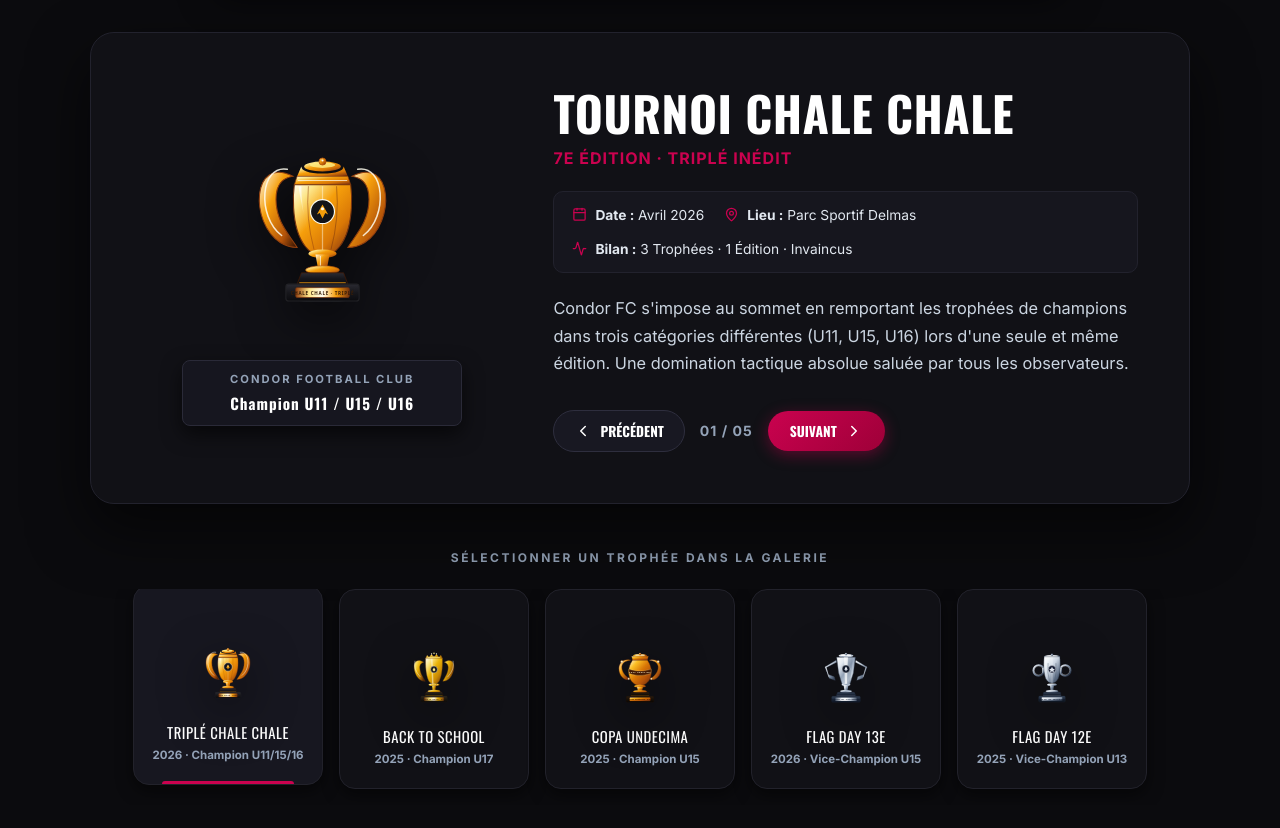
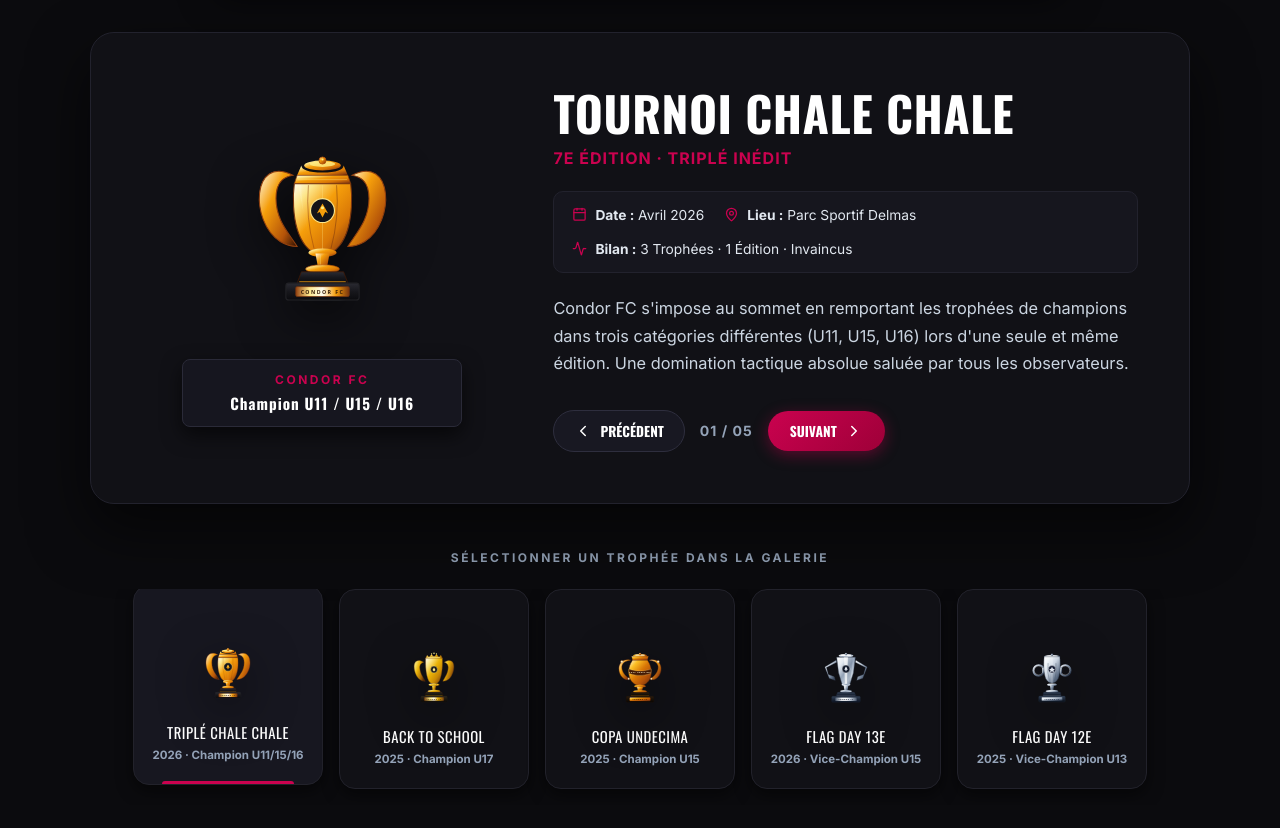
Before and after one commit to codgeni/condor-fc, a Next.js app: page / in a window 1280 px wide. Shown: the part 3140-3968 px from the top of the page. Built offline with nearby package versions, Linux system fonts and the light colour scheme; no server answers; the database is empty.

Commit message:
fix(trophies): remove out-of-bounds white lines on gold trophies and update trophy base plate text to CONDOR FC

```diff
--- a/src/app/page.tsx
+++ b/src/app/page.tsx
@@ -563,8 +563,8 @@ export default function Home() {
                           zIndex: 1
                         }}
                       >
-                        <div style={{ fontSize: '0.7rem', letterSpacing: '2px', color: '#94a3b8', fontWeight: 'bold', textTransform: 'uppercase' }}>
-                          CONDOR FOOTBALL CLUB
+                        <div style={{ fontSize: '0.75rem', letterSpacing: '2.5px', color: 'var(--clr-primary)', fontWeight: 'bold', textTransform: 'uppercase' }}>
+                          CONDOR FC
                         </div>
                         <div style={{ fontSize: '0.95rem', color: '#ffffff', fontWeight: 'bold', fontFamily: 'var(--font-heading)', letterSpacing: '1px', marginTop: '2px' }}>
                           {currentTrophy.rank}
--- a/src/components/Trophies.tsx
+++ b/src/components/Trophies.tsx
@@ -81,9 +81,9 @@ export function ChaleChaleTripleCup({ size = 120, className = '', glow = false,
           </linearGradient>
 
           <linearGradient id={`specular-${uniqueId}`} x1="0%" y1="0%" x2="0%" y2="100%">
-            <stop offset="0%" stopColor="#FFFFFF" stopOpacity="0.75" />
-            <stop offset="60%" stopColor="#FFFFFF" stopOpacity="0.05" />
-            <stop offset="100%" stopColor="#FFFFFF" stopOpacity="0" />
+            <stop offset="0%" stopColor="#FFFBEB" stopOpacity="0.25" />
+            <stop offset="60%" stopColor="#FFFBEB" stopOpacity="0.05" />
+            <stop offset="100%" stopColor="#FFFBEB" stopOpacity="0" />
           </linearGradient>
         </defs>
 
@@ -95,13 +95,6 @@ export function ChaleChaleTripleCup({ size = 120, className = '', glow = false,
           stroke="#92400E"
           strokeWidth="1.5"
         />
-        <path
-          d="M 60 52 C 22 45 16 118 52 146"
-          stroke="#FFFDF0"
-          strokeWidth="2.2"
-          strokeLinecap="round"
-          opacity="0.85"
-        />
 
         {/* Poignée Droite */}
         <path
@@ -110,24 +103,17 @@ export function ChaleChaleTripleCup({ size = 120, className = '', glow = false,
           stroke="#92400E"
           strokeWidth="1.5"
         />
-        <path
-          d="M 160 52 C 198 45 204 118 168 146"
-          stroke="#FFFDF0"
-          strokeWidth="2.2"
-          strokeLinecap="round"
-          opacity="0.85"
-        />
 
         {/* 2. Couvercle Supérieur & Finial Noble */}
         <ellipse cx="110" cy="48" rx="26" ry="7" fill={`url(#goldMain-${uniqueId})`} />
         <ellipse cx="110" cy="46" rx="18" ry="4" fill="#FEF08A" opacity="0.8" />
         <circle cx="110" cy="41" r="5" fill={`url(#goldHandle-${uniqueId})`} stroke="#B45309" strokeWidth="1.2" />
-        <circle cx="110" cy="39.5" r="1.5" fill="#FFFDF0" />
+        <circle cx="110" cy="39.5" r="1.5" fill="#FEF08A" />
 
         {/* 3. Col & Lèvres Supérieures */}
         <path d="M 80 48 C 80 54 90 58 110 58 C 130 58 140 54 140 48 L 146 62 L 74 62 Z" fill={`url(#goldMain-${uniqueId})`} />
         <path d="M 74 62 L 146 62 L 150 74 L 70 74 Z" fill={`url(#goldMain-${uniqueId})`} stroke="#92400E" strokeWidth="1" />
-        <line x1="75" y1="68" x2="145" y2="68" stroke="#FFFDF0" strokeWidth="1.5" opacity="0.7" />
+        <line x1="75" y1="68" x2="145" y2="68" stroke="#FDE68A" strokeWidth="1.2" opacity="0.4" />
 
         {/* 4. Corps Principal de la Coupe (Grand Vase Flûté) */}
         <path
@@ -140,12 +126,12 @@ export function ChaleChaleTripleCup({ size = 120, className = '', glow = false,
         {/* Rayures cannelées royales */}
         <path d="M 90 76 Q 86 122 98 166" stroke="#92400E" strokeWidth="1.2" opacity="0.6" fill="none" />
         <path d="M 130 76 Q 134 122 122 166" stroke="#78350F" strokeWidth="1.2" opacity="0.6" fill="none" />
-        <path d="M 110 76 L 110 168" stroke="#FFFDF0" strokeWidth="1.8" opacity="0.45" fill="none" />
+        <path d="M 110 76 L 110 168" stroke="#FDE68A" strokeWidth="1.2" opacity="0.35" fill="none" />
 
         {/* Médaillon Central Armoiries Condor FC */}
-        <circle cx="110" cy="112" r="17" fill="#141418" stroke="#FFFDF0" strokeWidth="1.6" />
+        <circle cx="110" cy="112" r="17" fill="#141418" stroke="#FDE68A" strokeWidth="1.6" />
         <path d="M 102 116 L 110 102 L 118 116 L 114 114 L 110 122 L 106 114 Z" fill="#F59E0B" />
-        <circle cx="110" cy="108" r="2.2" fill="#FFFDF0" />
+        <circle cx="110" cy="108" r="2.2" fill="#FEF08A" />
 
         {/* Spécularité miroir vertical */}
         <path d="M 76 76 C 76 76 82 120 94 152 C 90 152 80 110 80 76 Z" fill={`url(#specular-${uniqueId})`} />
@@ -153,7 +139,7 @@ export function ChaleChaleTripleCup({ size = 120, className = '', glow = false,
         {/* 5. Nœud & Tige Ciselée */}
         <ellipse cx="110" cy="172" rx="20" ry="6" fill={`url(#goldMain-${uniqueId})`} />
         <path d="M 100 173 L 120 173 L 116 195 L 104 195 Z" fill={`url(#goldHandle-${uniqueId})`} />
-        <line x1="107" y1="175" x2="107" y2="193" stroke="#FFFDF0" strokeWidth="1.5" opacity="0.75" />
+        <line x1="107" y1="175" x2="107" y2="193" stroke="#FDE68A" strokeWidth="1.2" opacity="0.45" />
         <ellipse cx="110" cy="195" rx="24" ry="6" fill={`url(#goldMain-${uniqueId})`} stroke="#B45309" strokeWidth="1" />
 
         {/* 6. Socle en Marbre Noir d'Obsidienne */}
@@ -163,8 +149,8 @@ export function ChaleChaleTripleCup({ size = 120, className = '', glow = false,
 
         {/* 7. Plaque Laiton Gravée */}
         <rect x="72" y="220" width="76" height="14" rx="2" fill={`url(#brassPlate-${uniqueId})`} stroke="#78350F" strokeWidth="1" />
-        <text x="110" y="230.5" textAnchor="middle" fontSize="6.5" fontWeight="900" fontFamily="system-ui, sans-serif" fill="#381E08" letterSpacing="1">
-          CHALE CHALE · TRIPLÉ
+        <text x="110" y="230" textAnchor="middle" fontSize="7.5" fontWeight="900" fontFamily="system-ui, sans-serif" fill="#381E08" letterSpacing="2">
+          CONDOR FC
         </text>
       </svg>
 
@@ -279,7 +265,6 @@ export function BackToSchoolNationalCup({ size = 120, className = '', glow = fal
           stroke="#713F12"
           strokeWidth="1.5"
         />
-        <path d="M 32 72 Q 24 104 54 136" stroke="#FFFDF0" strokeWidth="2" strokeLinecap="round" opacity="0.8" />
 
         {/* Aile Droite */}
         <path
@@ -288,7 +273,6 @@ export function BackToSchoolNationalCup({ size = 120, className = '', glow = fal
           stroke="#713F12"
           strokeWidth="1.5"
         />
-        <path d="M 188 72 Q 196 104 166 136" stroke="#FFFDF0" strokeWidth="2" strokeLinecap="round" opacity="0.8" />
 
         {/* 2. Couronne Royale Supérieure (Créneaux Festonnés) */}
         {/* Créneaux festonnés à 7 pointes nobles */}
@@ -298,9 +282,9 @@ export function BackToSchoolNationalCup({ size = 120, className = '', glow = fal
           stroke="#A16207"
           strokeWidth="1.2"
         />
-        <circle cx="100" cy="42" r="2.5" fill="#FFFDF0" />
+        <circle cx="100" cy="42" r="2.5" fill="#FEF08A" />
         <circle cx="110" cy="40" r="3" fill="#FEF08A" />
-        <circle cx="120" cy="42" r="2.5" fill="#FFFDF0" />
+        <circle cx="120" cy="42" r="2.5" fill="#FEF08A" />
 
         {/* Lèvre et Col Festonné */}
         <ellipse cx="110" cy="60" rx="34" ry="7" fill={`url(#btsGold-${uniqueId})`} stroke="#713F12" strokeWidth="1" />
@@ -314,20 +298,18 @@ export function BackToSchoolNationalCup({ size = 120, className = '', glow = fal
           strokeWidth="1.5"
         />
 
-        {/* Éclat spéculaire doré central */}
-        <path d="M 98 62 L 102 164 L 108 164 L 104 62 Z" fill="#FFFDF0" opacity="0.5" />
-        <circle cx="110" cy="106" r="14" fill="#1C1917" stroke="#FFFDF0" strokeWidth="1.5" />
+        <circle cx="110" cy="106" r="14" fill="#1C1917" stroke="#FEF08A" strokeWidth="1.5" />
         {/* Aigle souverain Condor */}
         <path d="M 104 108 L 110 98 L 116 108 L 110 114 Z" fill="#FEF08A" />
 
         {/* 4. Ceinture de Perles & Tige Royale */}
         <ellipse cx="110" cy="168" rx="22" ry="5" fill={`url(#btsGold-${uniqueId})`} />
         {/* 5 perles royales */}
-        <circle cx="96" cy="168" r="2" fill="#FFFDF0" />
-        <circle cx="103" cy="169" r="2" fill="#FFFDF0" />
-        <circle cx="110" cy="170" r="2.5" fill="#FFFDF0" />
-        <circle cx="117" cy="169" r="2" fill="#FFFDF0" />
-        <circle cx="124" cy="168" r="2" fill="#FFFDF0" />
+        <circle cx="96" cy="168" r="2" fill="#FEF08A" />
+        <circle cx="103" cy="169" r="2" fill="#FEF08A" />
+        <circle cx="110" cy="170" r="2.5" fill="#FEF08A" />
+        <circle cx="117" cy="169" r="2" fill="#FEF08A" />
+        <circle cx="124" cy="168" r="2" fill="#FEF08A" />
 
         {/* Colonne Cannelée Tapered */}
         <path d="M 102 172 L 118 172 L 115 194 L 105 194 Z" fill={`url(#btsWing-${uniqueId})`} stroke="#713F12" strokeWidth="1" />
@@ -340,8 +322,8 @@ export function BackToSchoolNationalCup({ size = 120, className = '', glow = fal
 
         {/* 6. Plaque Laiton Gravée */}
         <rect x="70" y="219" width="80" height="14" rx="2" fill={`url(#btsPlate-${uniqueId})`} stroke="#713F12" strokeWidth="1" />
-        <text x="110" y="229.5" textAnchor="middle" fontSize="6.2" fontWeight="900" fontFamily="system-ui, sans-serif" fill="#422006" letterSpacing="0.8">
-          BACK TO SCHOOL · U17
+        <text x="110" y="229.5" textAnchor="middle" fontSize="7.5" fontWeight="900" fontFamily="system-ui, sans-serif" fill="#422006" letterSpacing="2">
+          CONDOR FC
         </text>
       </svg>
 
@@ -495,8 +477,8 @@ export function CopaUndecimaWinterCup({ size = 120, className = '', glow = false
 
         {/* 7. Plaque Laiton Gravée */}
         <rect x="68" y="220" width="84" height="14" rx="2" fill={`url(#undecimaGold-${uniqueId})`} stroke="#78350F" strokeWidth="1" />
-        <text x="110" y="230.5" textAnchor="middle" fontSize="6.5" fontWeight="900" fontFamily="system-ui, sans-serif" fill="#290E02" letterSpacing="0.8">
-          COPA UNDECIMA · U15
+        <text x="110" y="230" textAnchor="middle" fontSize="7.5" fontWeight="900" fontFamily="system-ui, sans-serif" fill="#290E02" letterSpacing="2">
+          CONDOR FC
         </text>
       </svg>
 
@@ -609,7 +591,6 @@ export function FlagDaySilverCup({ size = 120, className = '', glow = false, wit
           stroke="#475569"
           strokeWidth="1.2"
         />
-        <line x1="28" y1="96" x2="40" y2="136" stroke="#FFFFFF" strokeWidth="2" strokeLinecap="round" opacity="0.9" />
 
         {/* Poignée Droite Cantilever */}
         <polygon
@@ -618,7 +599,6 @@ export function FlagDaySilverCup({ size = 120, className = '', glow = false, wit
           stroke="#475569"
           strokeWidth="1.2"
         />
-        <line x1="192" y1="96" x2="180" y2="136" stroke="#FFFFFF" strokeWidth="2" strokeLinecap="round" opacity="0.9" />
 
         {/* 2. Lèvres et Dôme Chromé Biseauté */}
         <ellipse cx="110" cy="50" rx="30" ry="7" fill={`url(#flagSilver-${uniqueId})`} />
@@ -656,8 +636,8 @@ export function FlagDaySilverCup({ size = 120, className = '', glow = false, wit
 
         {/* 6. Plaque Argentée Gravée */}
         <rect x="66" y="220" width="88" height="14" rx="2" fill={`url(#flagPlate-${uniqueId})`} stroke="#334155" strokeWidth="1" />
-        <text x="110" y="230.5" textAnchor="middle" fontSize="6.2" fontWeight="900" fontFamily="system-ui, sans-serif" fill="#0F172A" letterSpacing="0.8">
-          FLAG DAY 13e · VICE-CHAMPION
+        <text x="110" y="230" textAnchor="middle" fontSize="7.5" fontWeight="900" fontFamily="system-ui, sans-serif" fill="#0F172A" letterSpacing="2">
+          CONDOR FC
         </text>
       </svg>
 
@@ -800,8 +780,8 @@ export function FlagDayHistoricalSilverCup({ size = 120, className = '', glow =
 
         {/* 6. Plaque Sterling Gravée */}
         <rect x="68" y="219" width="84" height="14" rx="2" fill={`url(#histSilver-${uniqueId})`} stroke="#334155" strokeWidth="1" />
-        <text x="110" y="229.5" textAnchor="middle" fontSize="6.2" fontWeight="900" fontFamily="system-ui, sans-serif" fill="#0F172A" letterSpacing="0.8">
-          FLAG DAY 12e · PODIUM 2025
+        <text x="110" y="229.5" textAnchor="middle" fontSize="7.5" fontWeight="900" fontFamily="system-ui, sans-serif" fill="#0F172A" letterSpacing="2">
+          CONDOR FC
         </text>
       </svg>
 
```
